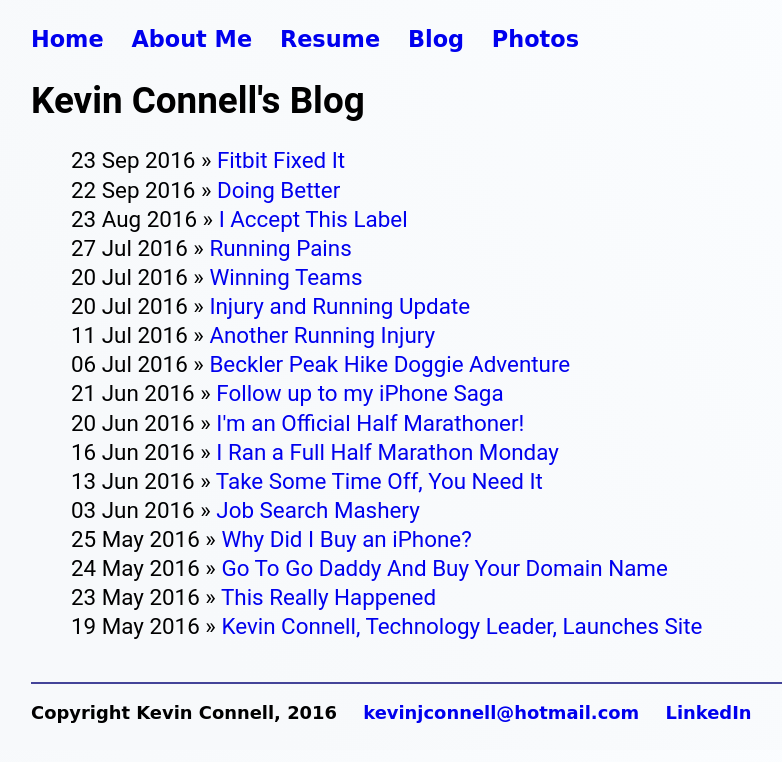
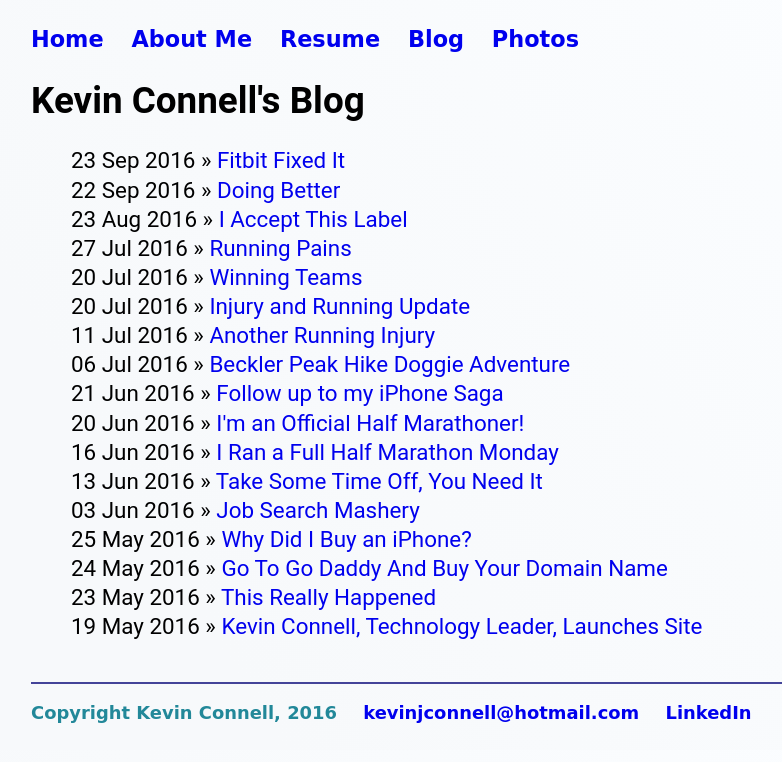
Before and after one commit to mo4dawg/mo4dawg.github.io, a Jekyll site: the page built from blog/oldIndex.html, in a window 1280 px wide. Shown: the top 762 px of the page, without its empty margins (65-847 px from the left). Built offline with Jekyll 4.4.1, drawn with Linux system fonts in a browser that asks for light colours.

Commit message:
Update main.css

```diff
--- a/css/main.css
+++ b/css/main.css
@@ -72,6 +72,7 @@
 }
 a:hover {
     text-decoration: underline;
+    color: #289;
 }
 h1 {
     font-size: 2.3em;
@@ -108,6 +109,7 @@
 footer {
     border-top: 2px solid #444499;
     font-size: .8em;
+    color: #289;
 }
 
 ul.posts {
```
